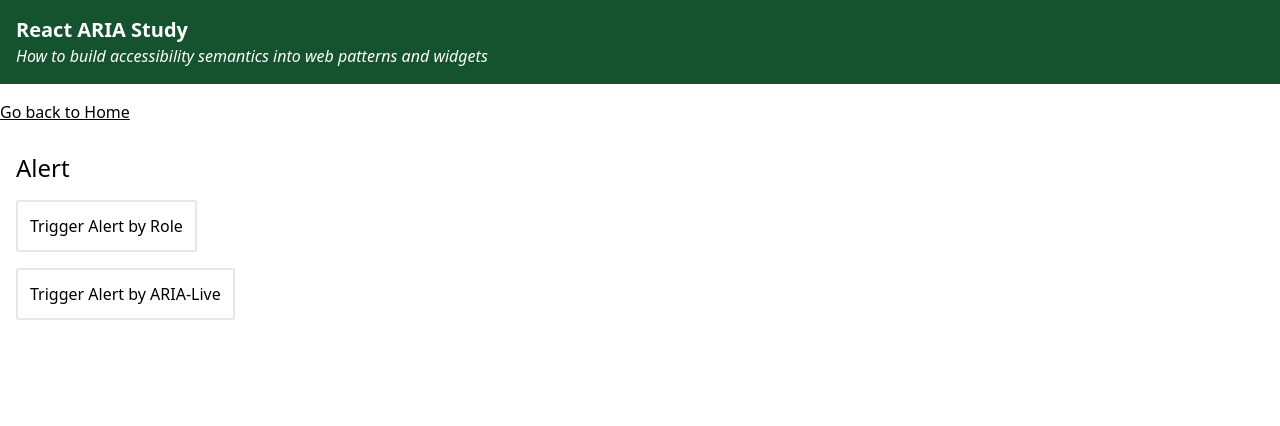
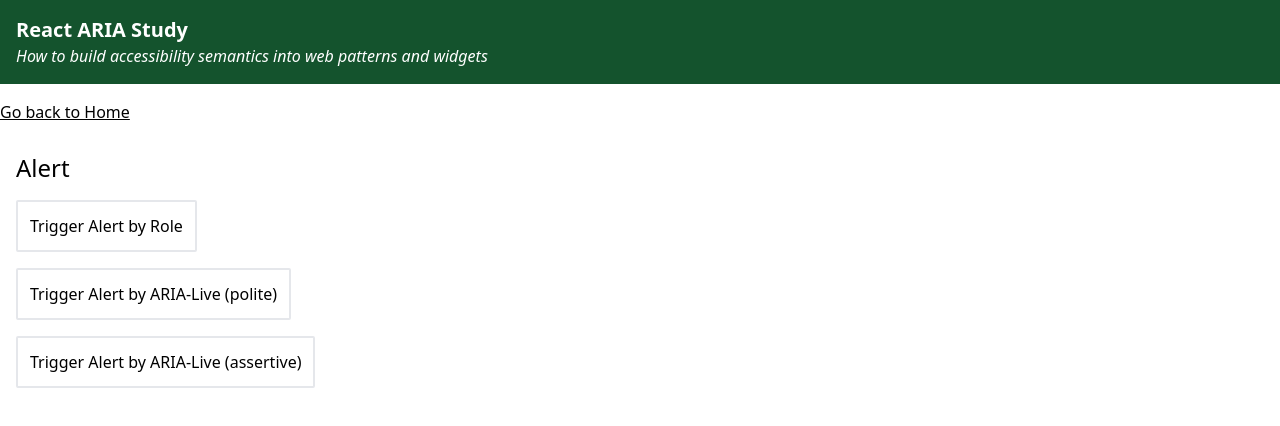
Before and after one commit to fernan542/react-aria-study, a React (Vite) app: page /components/alert in a window 1280 px wide. Shown: the top 426 px of the page. Built offline with nearby package versions, Linux system fonts and the light colour scheme.

Commit message:
refactor: [alert] add implicit assertive on examples

```diff
--- a/src/components/alert.tsx
+++ b/src/components/alert.tsx
@@ -4,6 +4,7 @@
 export const Alert = () => {
     const [isAlertVisible, setIsAlertVisible] = useState(false);
     const [isAriaLivePoliteVisible, setIsAriaLivePoliteVisible] = useState(false);
+    const [isAriaLiveAssertiveVisible, setIsAriaLiveAssertiveVisible] = useState(false);
 
     return (
         <>
@@ -43,7 +44,7 @@
                     className="p-3 border-2 rounded-sm"
                     onClick={() => setIsAriaLivePoliteVisible(true)}
                 >
-                    Trigger Alert by ARIA-Live
+                    Trigger Alert by ARIA-Live (polite)
                 </button>
                 <div
                     aria-live="polite"
@@ -68,6 +69,37 @@
                     )}
                 </div>
             </article>
+            <article className="mt-4">
+                <button
+                    type="button"
+                    className="p-3 border-2 rounded-sm"
+                    onClick={() => setIsAriaLiveAssertiveVisible(true)}
+                >
+                    Trigger Alert by ARIA-Live (assertive)
+                </button>
+                <div
+                    aria-live="assertive"
+                    className={clsx(
+                        "flex flex-row justify-between items-center",
+                        "p-3 border-2 rounded-sm bg-blue-200",
+                        "empty:hidden"
+                    )}
+                >
+                    {isAriaLiveAssertiveVisible && (
+                        <>
+                            <p>Hello, assertive.</p>
+                            <button
+                                type="button"
+                                className="p-3 border-2 rounded-sm"
+                                aria-label="Close"
+                                onClick={() => setIsAriaLiveAssertiveVisible(false)}
+                            >
+                                X
+                            </button>
+                        </>
+                    )}
+                </div>
+            </article>
         </>
     );
 };
```
